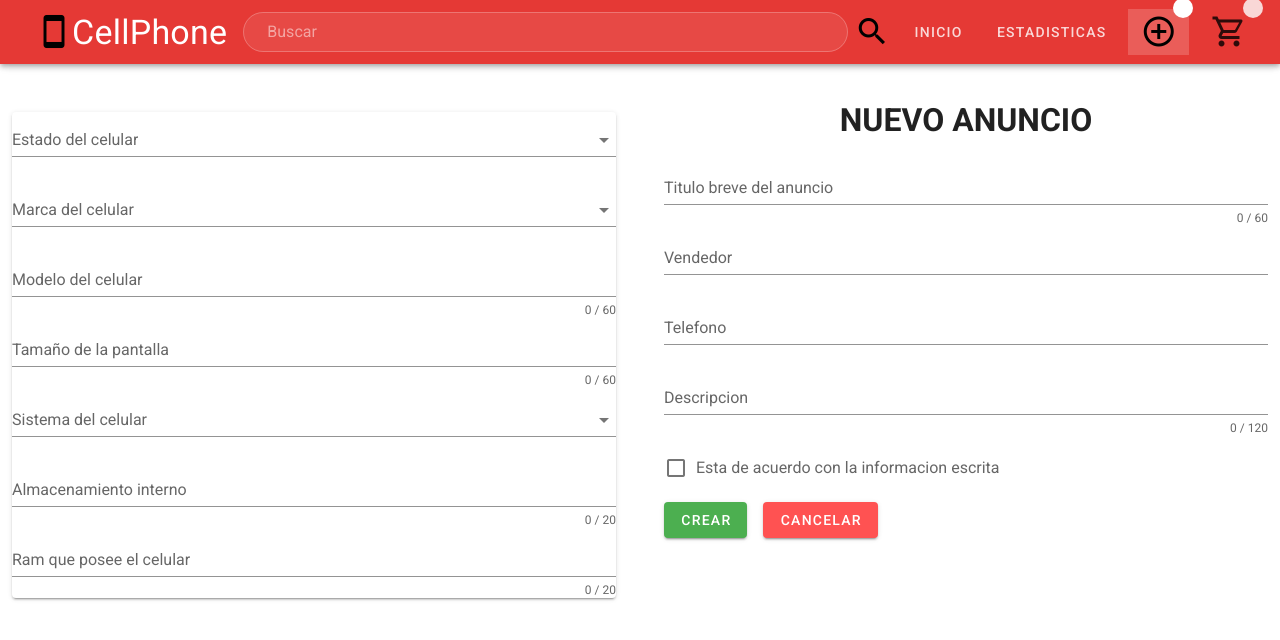
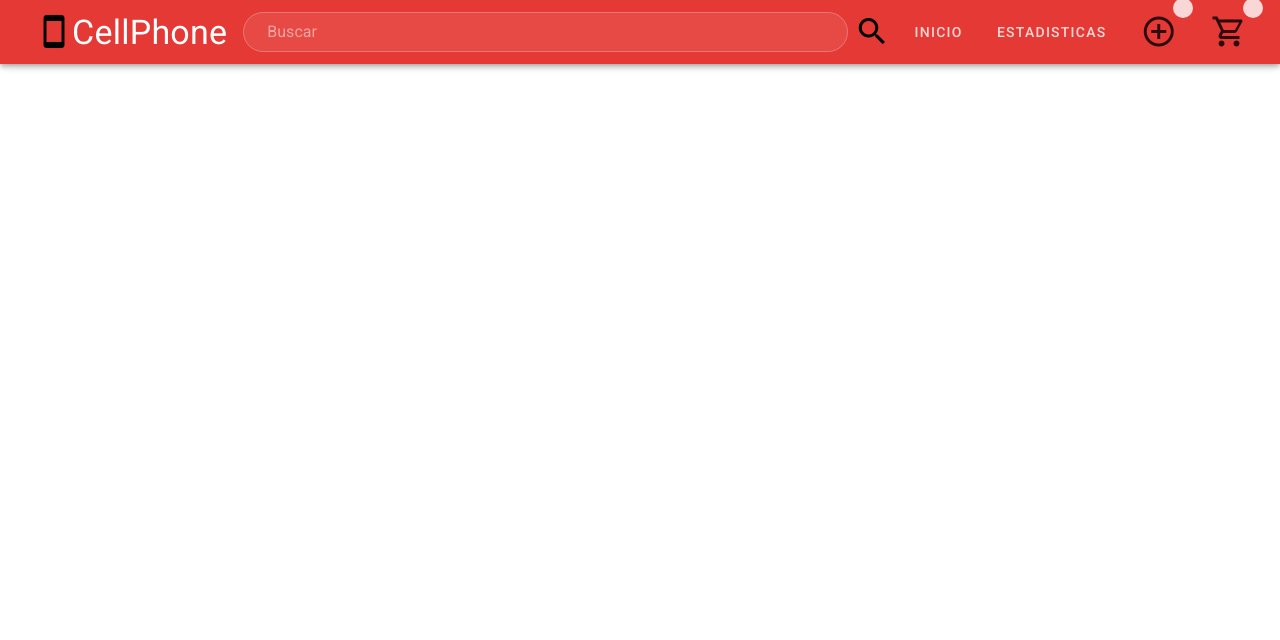
Before and after one commit to SofiaM-Lima/proyectovue, a Vue app: page /nuevo-anuncio in a window 1280 px wide. Shown: the top 640 px of the page. Built offline with nearby package versions, Linux system fonts and the light colour scheme; what vuefire would draw is missing.

Commit message:
nuevo avance

```diff
--- a/src/App.vue
+++ b/src/App.vue
@@ -1,5 +1,6 @@
 <template>
   <v-app>
+    <modal ref="modal"></modal>
     <v-app-bar app color="red darken-1" dark>
       <v-app-bar-nav-icon
         @click="drawer = true"
@@ -18,6 +19,7 @@
       <v-text-field
         v-model="search"
         placeholder="Buscar"
+        clearable
         hide-details
         outlined
         rounded
@@ -33,7 +35,7 @@
         <v-btn :ripple="false" to="/" class="d-none d-md-flex">Inicio</v-btn>
         <v-btn :ripple="false" to="/estadisticas" class="d-none d-md-flex"
           >Estadisticas</v-btn >
-        <v-btn class="icon" :ripple="false" to="/nuevo-anuncio">
+        <v-btn class="icon" :ripple="false" @click="abrirModal">
           <v-badge color="white">
             <v-icon large color="black"> mdi-plus-circle-outline </v-icon>
           </v-badge>
@@ -68,7 +70,7 @@
             </v-list-item-icon>
             <v-list-item-content>Estadisticas</v-list-item-content>
           </v-list-item>
-          <v-list-item to="/nuevo-anuncio">
+          <v-list-item @click="abrirModal">
             <v-list-item-icon>
               <v-icon large color="red"> mdi-plus</v-icon>
             </v-list-item-icon>
@@ -82,7 +84,11 @@
 </template>
 
 <script>
+import modal from "./components/modal.vue"
 export default {
+  components: {
+    modal,
+  },
   name: "App",
 
   data: () => ({
@@ -104,6 +110,11 @@ export default {
       },
     ],
   }),
+  methods: {
+    abrirModal() {
+      this.$refs.modal.dialog = true;
+    },
+  },
 };
 </script>
 <!-- {
--- /dev/null
+++ b/src/components/modal.vue
@@ -0,0 +1,105 @@
+<template>
+  <v-row justify="center">
+      <br>
+      <br>
+      <br>
+      <br>
+    <v-dialog
+      v-model="dialog"
+      fullscreen
+      hide-overlay
+      transition="dialog-bottom-transition"
+    >
+      <v-card>
+        <v-toolbar
+          dark
+          color="primary"
+        >
+          <v-btn
+            icon
+            dark
+            @click="dialog = false"
+          >
+            <v-icon>mdi-close</v-icon>
+          </v-btn>
+          <v-toolbar-title>Settings</v-toolbar-title>
+          <v-spacer></v-spacer>
+          <v-toolbar-items>
+            <v-btn
+              dark
+              text
+              @click="dialog = false"
+            >
+              Save
+            </v-btn>
+          </v-toolbar-items>
+        </v-toolbar>
+        <v-list
+          three-line
+          subheader
+        >
+          <v-subheader>User Controls</v-subheader>
+          <v-list-item>
+            <v-list-item-content>
+              <v-list-item-title>Content filtering</v-list-item-title>
+              <v-list-item-subtitle>Set the content filtering level to restrict apps that can be downloaded</v-list-item-subtitle>
+            </v-list-item-content>
+          </v-list-item>
+          <v-list-item>
+            <v-list-item-content>
+              <v-list-item-title>Password</v-list-item-title>
+              <v-list-item-subtitle>Require password for purchase or use password to restrict purchase</v-list-item-subtitle>
+            </v-list-item-content>
+          </v-list-item>
+        </v-list>
+        <v-divider></v-divider>
+        <v-list
+          three-line
+          subheader
+        >
+          <v-subheader>General</v-subheader>
+          <v-list-item>
+            <v-list-item-action>
+              <v-checkbox v-model="notifications"></v-checkbox>
+            </v-list-item-action>
+            <v-list-item-content>
+              <v-list-item-title>Notifications</v-list-item-title>
+              <v-list-item-subtitle>Notify me about updates to apps or games that I downloaded</v-list-item-subtitle>
+            </v-list-item-content>
+          </v-list-item>
+          <v-list-item>
+            <v-list-item-action>
+              <v-checkbox v-model="sound"></v-checkbox>
+            </v-list-item-action>
+            <v-list-item-content>
+              <v-list-item-title>Sound</v-list-item-title>
+              <v-list-item-subtitle>Auto-update apps at any time. Data charges may apply</v-list-item-subtitle>
+            </v-list-item-content>
+          </v-list-item>
+          <v-list-item>
+            <v-list-item-action>
+              <v-checkbox v-model="widgets"></v-checkbox>
+            </v-list-item-action>
+            <v-list-item-content>
+              <v-list-item-title>Auto-add widgets</v-list-item-title>
+              <v-list-item-subtitle>Automatically add home screen widgets</v-list-item-subtitle>
+            </v-list-item-content>
+          </v-list-item>
+        </v-list>
+      </v-card>
+    </v-dialog>
+  </v-row>
+</template>
+
+<script>
+  export default {
+    data () {
+      return {
+        dialog: false,
+        notifications: false,
+        sound: true,
+        widgets: false,
+      }
+    },
+  }
+</script>
--- a/src/router/index.js
+++ b/src/router/index.js
@@ -20,14 +20,6 @@ const routes = [
     component: () => import(/* webpackChunkName: "about" */ '../views/Anuncio.vue')
   },
   {
-    path: '/nuevo-anuncio',
-    name: 'Nuevo-Anuncio',
-    // route level code-splitting
-    // this generates a separate chunk (about.[hash].js) for this route
-    // which is lazy-loaded when the route is visited.
-    component: () => import(/* webpackChunkName: "about" */ '../views/Nuevo-Anuncio.vue')
-  },
-  {
     path: '/carrito',
     name: 'Carrito',
     // route level code-splitting
--- a/src/views/Anuncio.vue
+++ b/src/views/Anuncio.vue
@@ -3,8 +3,6 @@
     <v-col md="6">
       <!--Aqui empeiza el carrousel-->
       <v-container>
-        <br />
-        <br />
         <br />
         <v-carousel>
           <v-carousel-item
@@ -22,7 +20,7 @@
     <v-col md="6">
       <v-container>
         <br />
-        <br />
+
         <v-card class="mx-auto my-12" max-width="474">
           <h2 align="center">
             Iphone 6 pantalla de 8 pulgadas, 64 Gb internos, 2 Gb de Ram, Solo
--- a/src/views/Home.vue
+++ b/src/views/Home.vue
@@ -2,10 +2,6 @@
   <div>
     <!--Modal para lo del boton de celular-->
     <div class="hidden-md-and-up">
-      <br />
-      <br />
-      <br />
-      <br />
       <v-row justify="center">
         <v-btn color="grey darken-3" dark @click.stop="dialog = true">
           <v-icon color="red">mdi-filter</v-icon>
@@ -102,9 +98,6 @@
       <v-col md="3" class="hidden-md-and-down">
         <div>
           <v-container>
-            <br />
-            <br />
-            <br />
             <v-switch class="strech" v-model="nuevo" label="nuevo"></v-switch>
             <fieldset>
               <legend>Marca</legend>
@@ -197,9 +190,6 @@
             <br />
             <br />
             <br />
-            <br />
-            <br />
-            <br />
             <v-card max-width="200">
               <v-img
                 height="150px"
@@ -212,7 +202,7 @@
                 <div>Celular en buen estado, si desea saber mas detalles presiones en detalles</div>
               </v-card-text>
               <v-card-actions>
-                <v-btn color="orange" text> Detalles </v-btn>
+              <v-btn :to="'/anuncio/'" color="orange" text> Detalles </v-btn>
               </v-card-actions>
             </v-card>
             <v-card max-width="200">
@@ -237,9 +227,7 @@
       <v-row>
         <v-col md="2.25">
           <div>
-            <br />
-            <br />
-            <br />
+
             <br />
             <br />
             <v-card max-width="200">
@@ -281,9 +269,6 @@
           <div>
             <br />
             <br />
-            <br />
-            <br />
-            <br />
             <v-card max-width="200">
               <v-img
                 height="150px"
@@ -321,9 +306,6 @@
       <v-row>
         <v-col md="2.25">
           <div>
-            <br />
-            <br />
-            <br />
             <br />
             <br />
             <v-card max-width="200">
--- a/src/views/Nuevo-Anuncio.vue
+++ /dev/null
@@ -1,139 +0,0 @@
-<template>
-  <v-row>
-    <v-col md="6">
-      <!--El lado izquierdo de los anuncios donde se dan las especificaciones del celular-->
-      <v-container>
-        <br />
-        <br />
-        <br />
-        <br />
-        <v-card>
-          <v-form ref="form" v-model="valid" lazy-validation>
-            <v-select
-            v-model="select" :items="items" :rules="[(v) => !!v || 'Item is required']"
-              label="Estado del celular" required ></v-select>
-            <v-select
-            v-model="select" :items="items1" :rules="[(v) => !!v || 'Item is required']"
-              label="Marca del celular" required ></v-select>
-            <v-text-field
-              v-model="modelo" :counter="60" :rules="modeloRules"
-              label="Modelo del celular" required ></v-text-field>
-            <v-text-field
-              v-model="pantalla" :counter="60" :rules="pantallaRules"
-              label="Tamaño de la pantalla" required ></v-text-field>
-            <v-select
-              v-model="select" :items="items2" :rules="[(v) => !!v || 'Item is required']"
-              label="Sistema del celular" required ></v-select>
-            <v-text-field
-              v-model="rom" :counter="20" :rules="romRules"
-              label="Almacenamiento interno" required ></v-text-field>
-            <v-text-field
-              v-model="ram" :counter="20" :rules="ramRules"
-              label="Ram que posee el celular" required ></v-text-field>
-          </v-form>
-        </v-card>
-      </v-container>
-    </v-col>
-
-    <v-col md="6">
-      <br />
-      <br />
-      <br />
-      <br />
-        <h1 align="center">NUEVO ANUNCIO</h1>
-      <v-container>
-        <v-form ref="form" v-model="valid" lazy-validation>
-          <v-text-field
-            v-model="name" :counter="60" :rules="nameRules"
-            label="Titulo breve del anuncio" required
-          ></v-text-field>
-          <v-text-field
-            v-model="vendedor" :rules="vendedorRules"
-            label="Vendedor" required
-          ></v-text-field>
-          <v-text-field
-            v-model="telefono" :rules="telefonoRules"
-            label="Telefono" required
-          ></v-text-field>
-          <v-text-field
-            v-model="descripcion" :counter="120" :rules="descripcionRules"
-            label="Descripcion" required
-          ></v-text-field>
-          <v-checkbox
-            v-model="checkbox" :rules="[(v) => !!v || 'You must agree to continue!']"
-            label="Esta de acuerdo con la informacion escrita" required
-          ></v-checkbox>
-          <v-btn
-            :disabled="!valid" color="success"
-            class="mr-4" @click="validate"
-          >
-            Crear</v-btn
-          >
-          <v-btn color="error" class="mr-4" @click="reset">Cancelar</v-btn>
-        </v-form>
-      </v-container>
-    </v-col>
-  </v-row>
-</template>
-
-<script>
-export default {
-  data: () => ({
-    valid: true,
-    name: "",
-    nameRules: [
-      (v) => !!v || "Descripcion del producto es requerido",
-      (v) => (v && v.length <= 60) || "Name must be less than 60 characters",
-    ],
-    vendedor: "",
-    vendedorRules: [
-      (v) => !!v || "Nombre del vendedor requerido",
-      (v) => (v && v.length <= 60) || "Name must be less than 60 characters",
-    ],
-    telefono: "",
-    telefonoRules: [
-      (v) => !!v || "Telefono requerido",
-      (v) => (v && v.length <= 60) || "Name must be less than 60 characters",
-    ],
-    modelo: "",
-    modeloRules: [
-      (v) => !!v || "Modelo del celular",
-      (v) => (v && v.length <= 60) || "Name must be less than 60 characters",
-    ],
-    pantalla: "",
-    pantallaRules: [
-      (v) => !!v || "Descripcion del tamaño de la pantalla",
-      (v) => (v && v.length <= 60) || "Name must be less than 60 characters",
-    ],
-    descripcion: "",
-    descripcioRules: [
-      (v) => !!v || "Descripcion del producto es requerido",
-      (v) => (v && v.length <= 120) || "Descripcion tiene que ser en menos de 120 caracteres",
-    ],
-    rom: "",
-    romRules: [
-      (v) => !!v || "Almacenamiento interno",
-      (v) => (v && v.length <= 20) || "Name must be less than 20 characters",
-    ],
-      ram: "",
-    ramRules: [
-      (v) => !!v || "Ram del celular",
-      (v) => (v && v.length <= 20) || "Name must be less than 20 characters",
-    ],
-    select: null,
-    items: ["Nuevo", "Usado"],
-    items1: ["Iphone", "Samsung", "Xiaomi", "Huawei", "Nokia", "Alcatel"],
-    items2: ["Windows", "Ios", "Android"],
-    checkbox: false,
-  }),
-
-  methods: {
-    validate() {
-      this.$refs.form.validate();
-    },
-    reset() {
-      this.$refs.form.reset();
-    },
-  },
-};
-</script>
```
